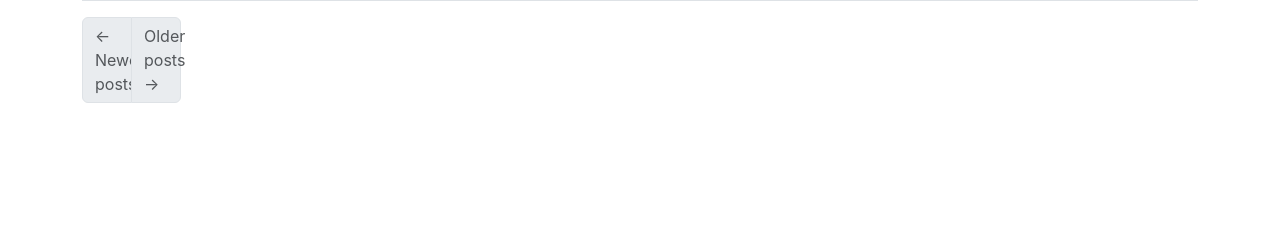
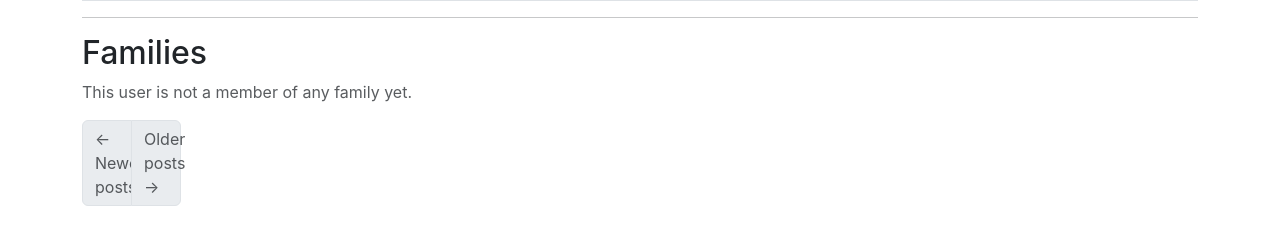
Before and after one commit to christianmesinas/famplan, a Flask app: template app/templates/user.html in a window 1280 px wide. Shown: the part 248-493 px from the top of the page. Run offline with Flask 3, Linux system fonts and the light colour scheme; the template is opened without the code that fills it: values that come from a table or form of the project are taken from there, others are empty; some libraries are stand-ins or nearby versions.

Commit message:
added family view to user.html

```diff
--- a/app/templates/user.html
+++ b/app/templates/user.html
@@ -4,16 +4,24 @@
     {% set current_user = get_current_user() %}
     <table class="table table-hover">
         <tr>
-            <td width="256px"><img src="{{ user.avatar(256) }}"></td>
+            <td width="256px">
+                <img src="{{ user.avatar(256) }}" alt="Avatar for {{ user.username }}">
+            </td>
             <td>
                 <h1>User: {{ user.username }}</h1>
-                {% if user.about_me %}<p>{{ user.about_me }}</p>{% endif %}
+                {% if user.about_me %}
+                    <p>{{ user.about_me }}</p>
+                {% endif %}
                 {% if user.last_seen %}
                     <p>Last seen on: {{ moment(user.last_seen).format('LLL') }}</p>
                 {% endif %}
                 <p>{{ user.followers_count() }} followers, {{ user.following_count() }} following.</p>
+
+                {# If viewing your own profile, show edit link #}
                 {% if user == current_user %}
                     <p><a href="{{ url_for('edit_profile') }}">Edit your profile</a></p>
+
+                {# Otherwise, show follow/unfollow button #}
                 {% elif current_user %}
                     <p>
                         {% if current_user.is_following(user) %}
@@ -29,15 +37,44 @@
                         {% endif %}
                     </p>
                 {% endif %}
+
+                {# If not viewing yourself, allow private message #}
                 {% if user != current_user and current_user %}
                     <p><a href="{{ url_for('send_message', recipient=user.username) }}">Send private message</a></p>
                 {% endif %}
             </td>
         </tr>
     </table>
+
+    {# Add a section listing all families this user belongs to          #}
+    <hr>
+    <h2>Families</h2>
+    {% if user.families %}
+        <ul class="list-group mb-4">
+            {% for fam in user.families %}
+                <li class="list-group-item d-flex justify-content-between align-items-center">
+                    {# Link to invite-management page for that family #}
+                    <a href="{{ url_for('invite_family', family_id=fam.id) }}">
+                        {{ fam.name }}
+                    </a>
+                    {# Show how many members this family has #}
+                    <span class="badge bg-secondary rounded-pill">
+                        {{ fam.memberships|length }}
+                    </span>
+                </li>
+            {% endfor %}
+        </ul>
+    {% else %}
+        <p class="text-muted">
+            This user is not a member of any family yet.
+        </p>
+    {% endif %}
+
+    {# Existing posts loop #}
     {% for post in posts %}
         {% include '_post.html' %}
     {% endfor %}
+
     <nav aria-label="Post navigation">
         <ul class="pagination">
             <li class="page-item{% if not prev_url %} disabled{% endif %}">
```
Lines whose indentation alone changed are shown as unchanged.
